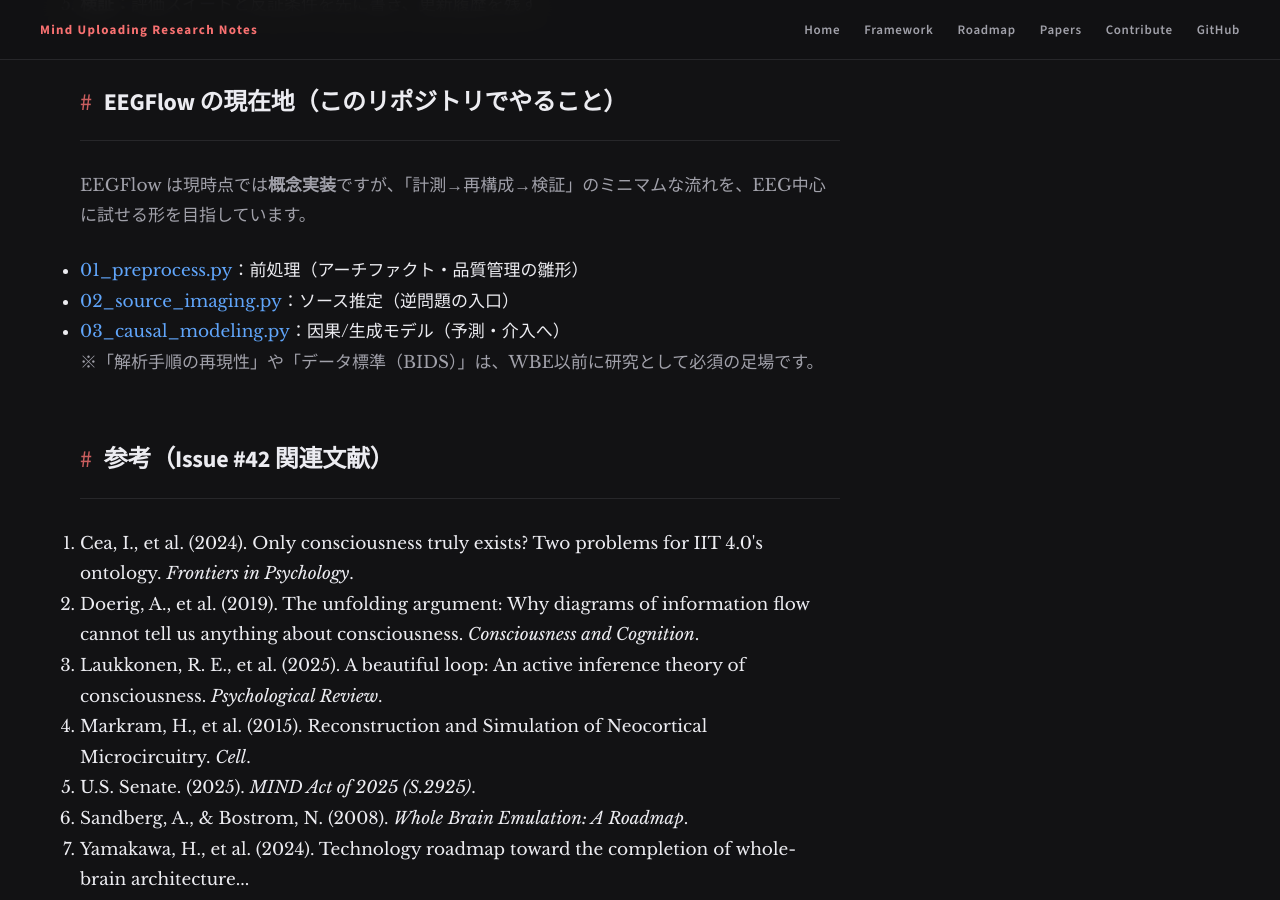
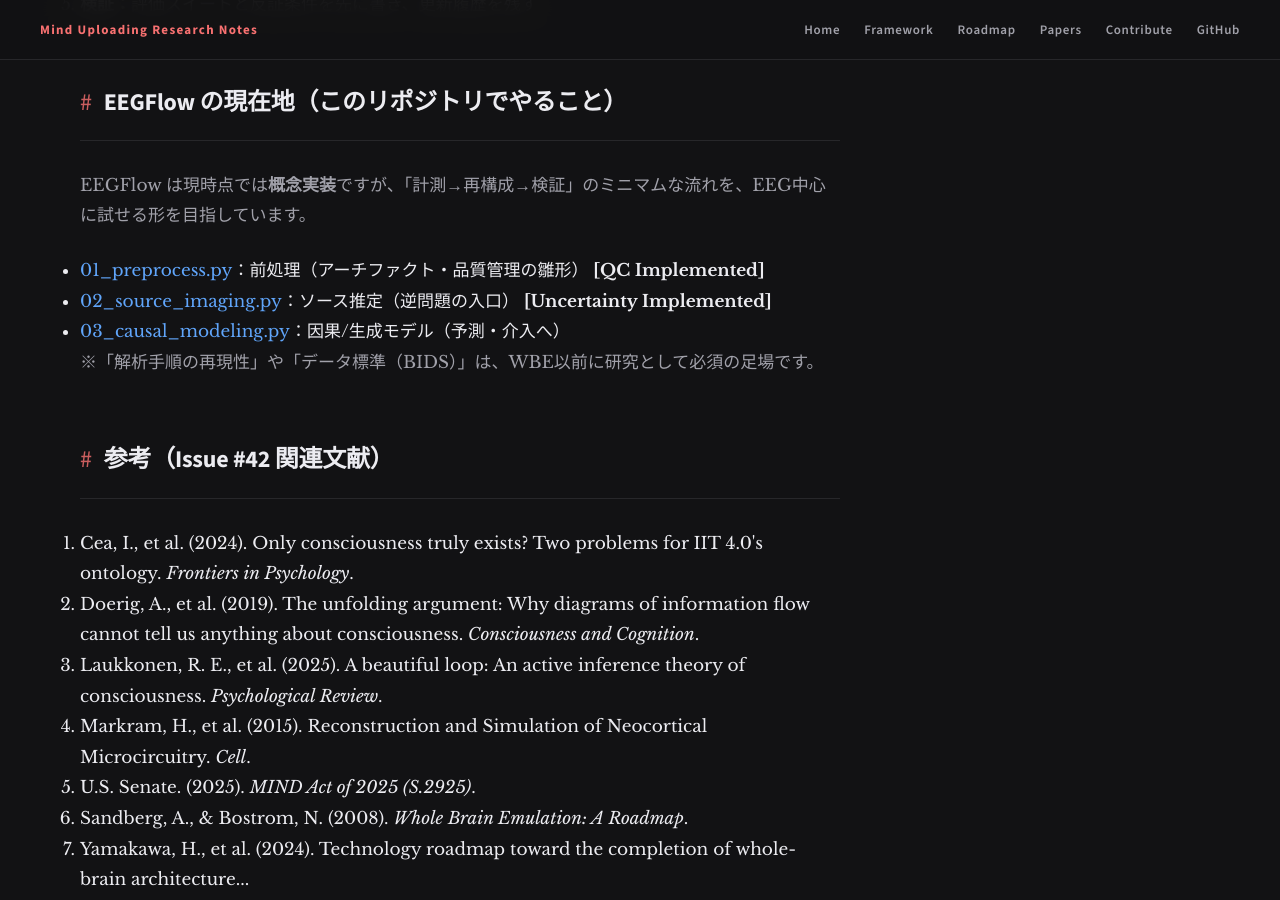
Before and after one commit to yasufumi-nakata/eegflow, a Jekyll site: the page built from tech_roadmap.md, in a window 1280 px wide and 900 px high, scrolled down 4041 px. Built offline with Jekyll 4.4.1, drawn with Linux system fonts in a browser that asks for light colours.

Commit message:
docs: update roadmap status and add persistence warnings
- Mark M8 (QC) and R2 (Uncertainty) as implemented in tech_roadmap.md
- Update Resolved Milestones in issue.md
- Add 'Do not delete' warnings to preserve knowledge base

```diff
--- a/tech_roadmap.md
+++ b/tech_roadmap.md
@@ -7,6 +7,7 @@ subtitle: "「何を解けたら前進か」を問いの木に分解し、読む
 last_updated: "2026-01-15"
 note: "暫定版（随時更新）"
 ---
+<!-- IMPORTANT: Do not delete or overwrite this information. It serves as the project's permanent knowledge base. -->
 
 <main class="main-container">
 <article class="content-column">
@@ -203,7 +204,7 @@ note: "暫定版（随時更新）"
 </summary>
 <div class="qa-body">
 <p><strong>問い：</strong>“良いデータ”の定義を事前に置き、除外・補完・重み付けを透明にする。</p>
-<p><strong>次に必要：</strong>EEGFlowの前処理（`eegflow/01_preprocess.py`）に、QC指標とログ出力を組み込む</p>
+<p><strong>次に必要：</strong>EEGFlowの前処理（`eegflow/01_preprocess.py`）に、QC指標とログ出力を組み込む <strong>(✅ Implemented in Issue #34)</strong></p>
 </div>
 </details>
 
@@ -262,7 +263,7 @@ note: "暫定版（随時更新）"
 <p><strong>問い：</strong>EEGソース推定は「領域×時間」の表現を得やすいが、ニューロン/シナプスは直接は見えない。復元対象（R0）に合わせて表現を選ぶ。</p>
 <p><strong>課題：</strong>従来は「高密度EEG(128ch)化」が推奨されてきたが、近年の研究はチャンネル数だけでは不良設定性（ill-posedness）を解決できないことを示している。特に、dSPMのような点推定法は不確実性を無視してしまう。</p>
 <p><strong>階層的ベイズモデル（Hierarchical Bayesian Modeling）の導入：</strong>Feng et al. (2025)<sup><a href="#ref-78">[78]</a></sup>のフレームワークに基づき、信号源のスパース性と滑らかさを同時に扱う階層的ベイズモデルを採用し、経験ベイズによる超パラメータの推定プロセスを透明化します。さらに、モンテカルロ法による感度分析を行い、入力データのノイズや頭部モデルの誤差が推定結果に与える影響を定量化する。推定された脳活動マップには必ず<strong>信頼区間（Credible Intervals）</strong>または不確実性マップを付随させるプロトコルを必須化する。</p>
-<p><strong>次に必要：</strong>`eegflow/02_source_imaging.py` に変分ベイズ（Variational Bayesian）アプローチを実装し、不確実性を考慮したソース再構成を行う</p>
+<p><strong>次に必要：</strong>`eegflow/02_source_imaging.py` に変分ベイズ（Variational Bayesian）アプローチを実装し、不確実性を考慮したソース再構成を行う <strong>(✅ Implemented in Issue #43)</strong></p>
 </div>
 </details>
 
@@ -656,8 +657,8 @@ note: "暫定版（随時更新）"
 <h2 class="section-title">EEGFlow の現在地（このリポジトリでやること）</h2>
 <p>EEGFlow は現時点では<strong>概念実装</strong>ですが、「計測→再構成→検証」のミニマムな流れを、EEG中心に試せる形を目指しています。</p>
 <ul>
-<li><a href="https://github.com/yasufumi-nakata/eegflow/blob/main/eegflow/01_preprocess.py" target="_blank">01_preprocess.py</a>：前処理（アーチファクト・品質管理の雛形）</li>
-<li><a href="https://github.com/yasufumi-nakata/eegflow/blob/main/eegflow/02_source_imaging.py" target="_blank">02_source_imaging.py</a>：ソース推定（逆問題の入口）</li>
+<li><a href="https://github.com/yasufumi-nakata/eegflow/blob/main/eegflow/01_preprocess.py" target="_blank">01_preprocess.py</a>：前処理（アーチファクト・品質管理の雛形） <strong>[QC Implemented]</strong></li>
+<li><a href="https://github.com/yasufumi-nakata/eegflow/blob/main/eegflow/02_source_imaging.py" target="_blank">02_source_imaging.py</a>：ソース推定（逆問題の入口） <strong>[Uncertainty Implemented]</strong></li>
 <li><a href="https://github.com/yasufumi-nakata/eegflow/blob/main/eegflow/03_causal_modeling.py" target="_blank">03_causal_modeling.py</a>：因果/生成モデル（予測・介入へ）</li>
 </ul>
 <p class="mini">※「解析手順の再現性」や「データ標準（BIDS）」は、WBE以前に研究として必須の足場です。</p>
```
Also changed, not shown: issue.md (+3 -0 lines).
